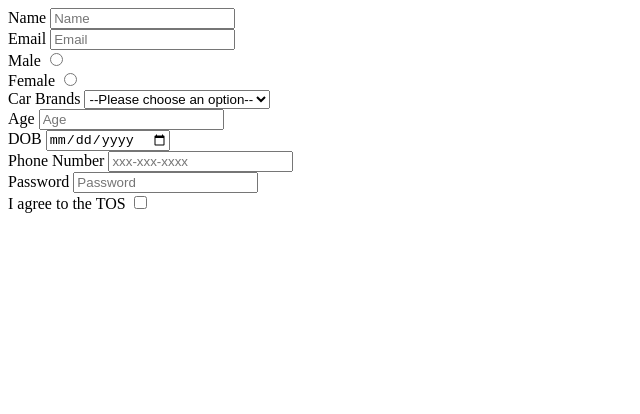
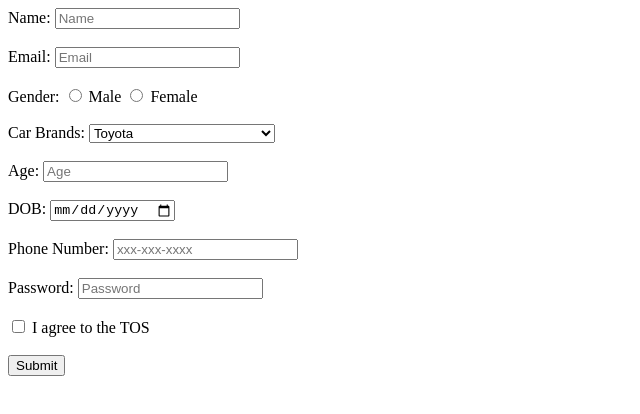
Before and after one commit to acciojob/signup-form-car-AKS1424, a website: page main.html in a window 1280 px wide. Shown: the whole page, without its empty margins (0-640 px from the left). Drawn offline with Linux system fonts and the light colour scheme.

Commit message:
created a submission

```diff
--- a/main.html
+++ b/main.html
@@ -8,47 +8,45 @@
 
 <body>
 	<!-- the entire body must be written by student -->
-	<form method="post">
-		<label for="name">Name</label>
-		<input type="text" id="name" placeholder="Name" required>
-		<br>
+	   <form method="post">
+        <label for="name">Name:</label>
+        <input type="text" id="name" name="name" placeholder="Name" required><br><br>
 
-		<label for="email">Email</label>
-		<input type="email" id="email" placeholder="Email" required>
-		<br>
-		<label for="gender_m">Male</label>
-		<input type="radio" id="gender_m" name="gender" required>
-<br>
-		<label for="gender_f">Female</label>
-		<input type="radio" id="gender_f" name="gender" required>
-<br>
-		 <label for="cars">Car Brands</label>
-            <select id="cars" name="cars" required>
-                <option value="">--Please choose an option--</option>
-                <option value="Toyota">Toyota</option>
-                <option value="Volkswagon">Volkswagon</option>
-                <option value="Hyundai">Hyundai</option>
-            </select>
-<br>
-		<label for="age">Age</label>
-		<input type="number" id="age" placeholder="Age" required>
-<br>
-		<label for="dob">DOB</label>
-		<input type="Date" id="dob" required>
-<br>
-		<label for="tel">Phone Number</label>
-		<input type="Tel" id="tel" placeholder="xxx-xxx-xxxx">
-<br>
-		<label for="password">Password</label>
-		<input type="password" id="password" placeholder="Password" required>
-<br>
+        <label for="email">Email:</label>
+        <input type="email" id="email" name="email" placeholder="Email" required><br><br>
 
-        <label for="tos">I agree to the TOS</label>
-		<input type="checkbox" id="tos" required>
+        <label>Gender:</label>
+        <input type="radio" id="gender_m" name="gender" value="Male" required>
+        <label for="gender_m">Male</label>
+        <input type="radio" id="gender_f" name="gender" value="Female" required>
+        <label for="gender_f">Female</label><br><br>
 
+        <label for="cars">Car Brands:</label>
+        <select id="cars" name="cars" required>
+            <option value="" disabled>--Please choose an option--</option>
+            <option value="Toyota">Toyota</option>
+            <option value="Honda">Honda</option>
+            <option value="Ford">Ford</option>
+            <option value="Chevrolet">Chevrolet</option>
+        </select><br><br>
 
+        <label for="age">Age:</label>
+        <input type="number" id="age" name="age" placeholder="Age" required><br><br>
 
-	</form>
+        <label for="dob">DOB:</label>
+        <input type="date" id="dob" name="dob" required><br><br>
+
+        <label for="tel">Phone Number:</label>
+        <input type="tel" id="tel" name="tel" pattern="[0-9]{3}-[0-9]{3}-[0-9]{4}" placeholder="xxx-xxx-xxxx"><br><br>
+
+        <label for="password">Password:</label>
+        <input type="password" id="password" name="password" placeholder="Password" required><br><br>
+
+        <input type="checkbox" id="tos" name="tos" required>
+        <label for="tos">I agree to the TOS</label><br><br>
+
+        <button type="submit">Submit</button>
+    </form>
     <script type="text/javascript" src="./script.js">
 </script>
 
```
